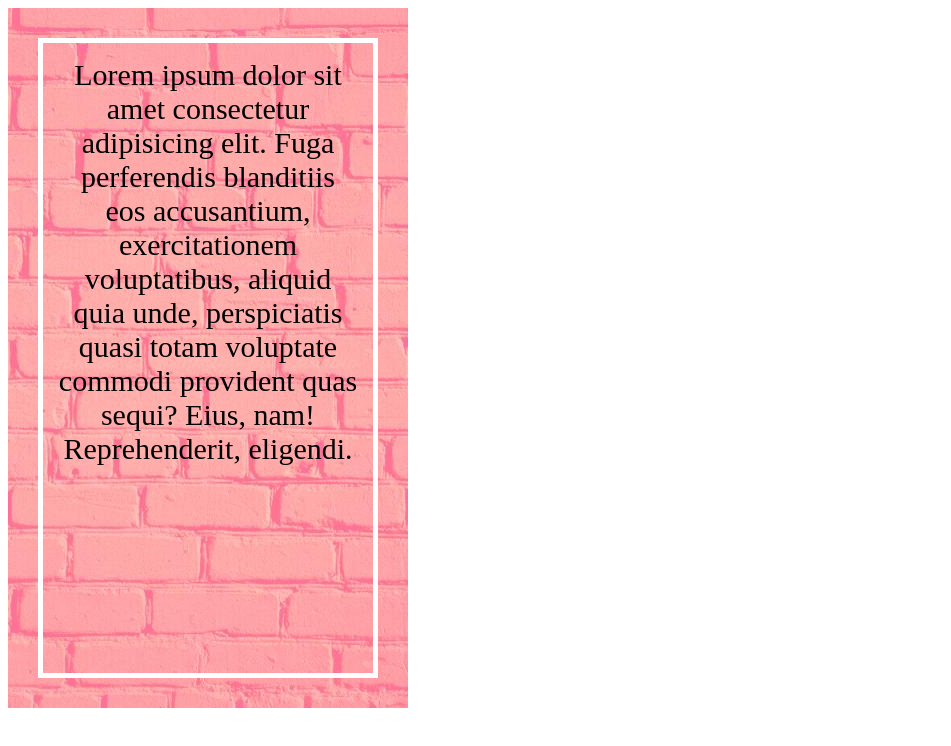
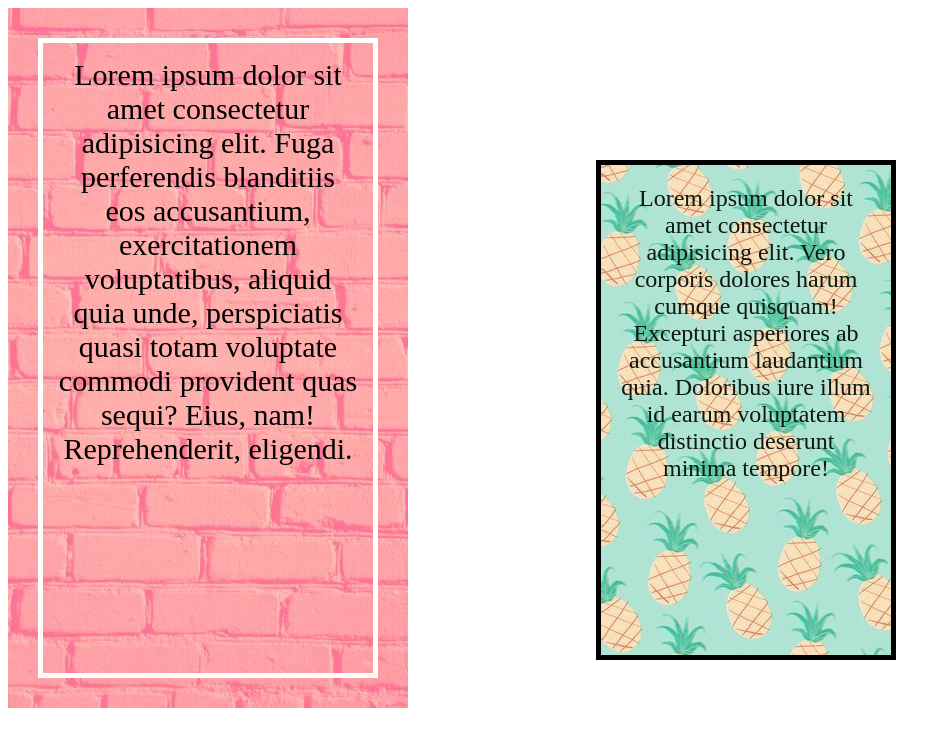
Before and after one commit to AlexandrLisowskiy/laboratory5, a plain HTML site: page index.html in a window 1280 px wide. Shown: the whole page, without its empty margins (0-951 px from the left). Drawn offline with Linux system fonts and the light colour scheme.

Commit message:
second block

```diff
--- a/css/style.css
+++ b/css/style.css
@@ -16,8 +16,17 @@
     box-sizing: border-box;
 }
 
-/* .second {
+.second {
     height: 500px;
     width: 300px;
     background: url("../images/2.jpg");
-} */
+    position: absolute;
+    right: 30%;
+    top: 20%;
+    border: solid 5px black;
+    box-sizing: border-box;
+    padding: 20px;
+    text-align: center;
+    font-size: 24px;
+    color: #0c1811;
+}
--- a/index.html
+++ b/index.html
@@ -8,8 +8,8 @@
     <link rel="stylesheet" href="css/style.css">
 </head>
 <body>
-    <div class="first"> <div>Lorem ipsum dolor sit amet consectetur adipisicing elit. Fuga perferendis blanditiis eos accusantium, exercitationem voluptatibus, aliquid quia unde, perspiciatis quasi totam voluptate commodi provident quas sequi? Eius, nam! Reprehenderit, eligendi.</div></div>
-    <div class="second"></div>
+    <div class="first"><div>Lorem ipsum dolor sit amet consectetur adipisicing elit. Fuga perferendis blanditiis eos accusantium, exercitationem voluptatibus, aliquid quia unde, perspiciatis quasi totam voluptate commodi provident quas sequi? Eius, nam! Reprehenderit, eligendi.</div></div>
+    <div class="second">Lorem ipsum dolor sit amet consectetur adipisicing elit. Vero corporis dolores harum cumque quisquam! Excepturi asperiores ab accusantium laudantium quia. Doloribus iure illum id earum voluptatem distinctio deserunt minima tempore!</div>
     <div class="third"></div>
     <div class="fourth"></div>
 </body>
```
